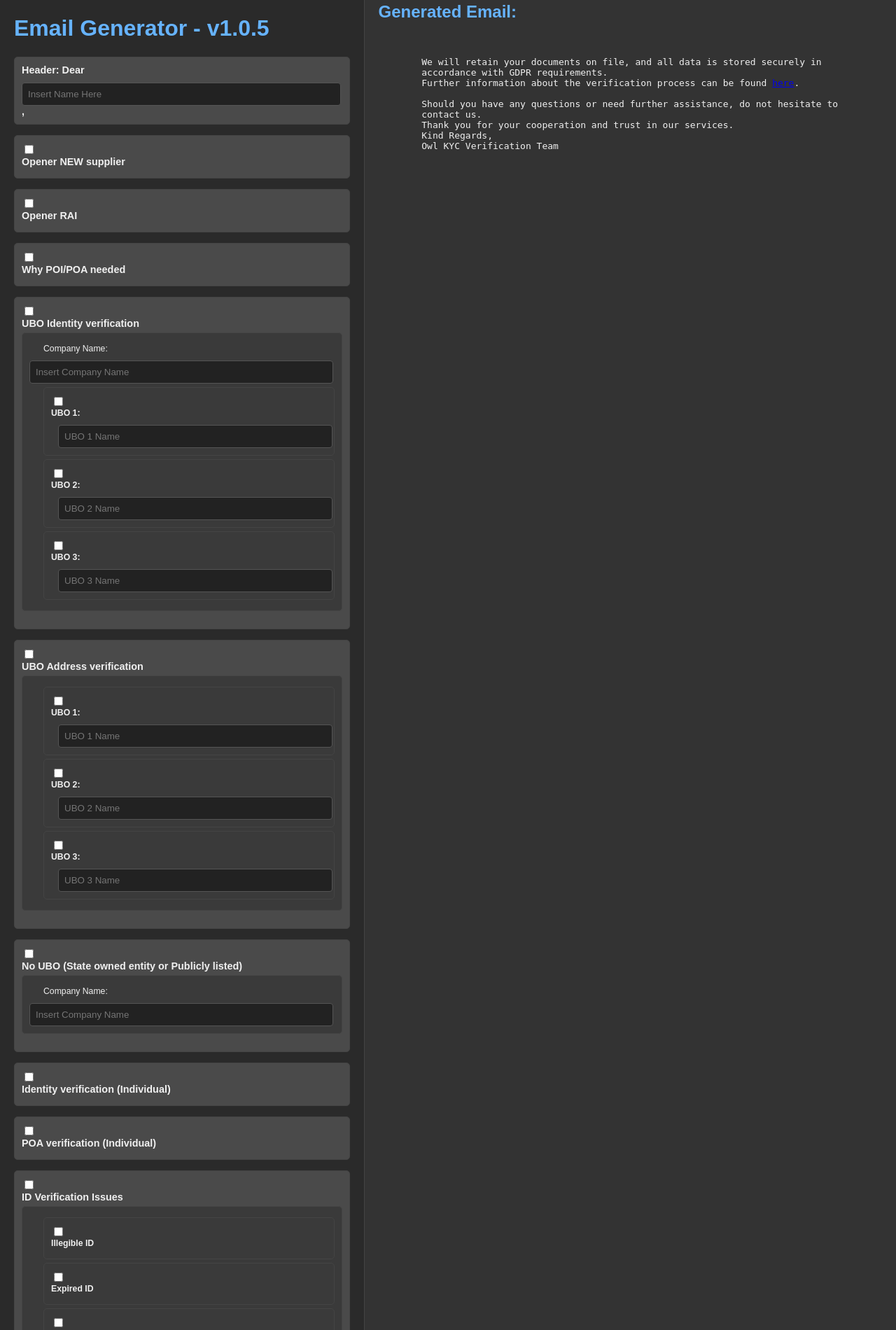
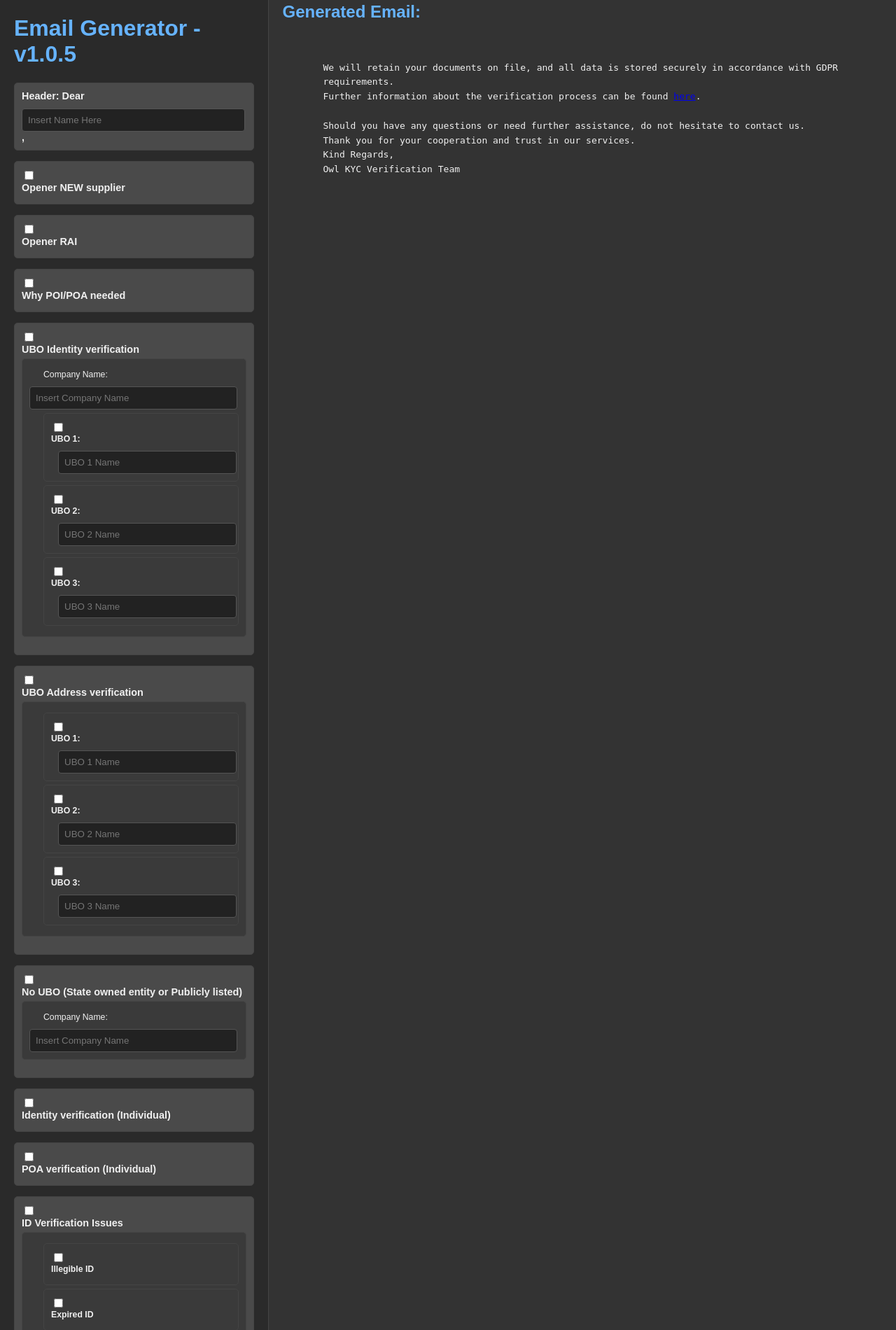
Before and after one commit to nturka/email-gen-final, a Flask app: page / in a window 1280 px wide. Shown: the part 37-1937 px from the top of the page at 70% size. Run offline with Flask 3, Linux system fonts and the light colour scheme; a user stored in the database is signed in.

Commit message:
Fix: Refined email preview text width and positioning (v1.0.5)

```diff
--- a/templates/main.html
+++ b/templates/main.html
@@ -3,8 +3,7 @@
     *** RENDER CACHE BUSTER: VERSION 1.0.5 ***
     This is a unique marker to force Render's CDN to refresh this file.
     If you see this comment, the latest main.html is being served.
-    Please verify the header: "Dear [Name],"
-    And multi-select functionality.
+    This version aims to fix the text width in the generated email preview.
     *****************************************
 -->
 <html lang="en">
@@ -33,7 +32,7 @@
 
         /* Styling for the right-hand email preview panel */
         .email-preview-panel {
-            flex: 1.5; /* Takes 1.5 parts of the available horizontal space, making it wider */
+            flex: 2.5; /* Increased from 1.5 to 2.5 to give more space to the email preview */
             padding: 20px;
             background-color: #333; /* Even lighter dark for preview */
             border-left: 1px solid #444; /* Separator line */
@@ -165,8 +164,8 @@
 
         /* Refined CSS for the generated email text block */
         .email-preview-panel pre {
-            max-width: 80ch; /* Limit width to ~80 characters for readability (ch unit is character width) */
-            width: 100%; /* Allows it to shrink on smaller screens */
+            max-width: 90%; /* Use percentage for more responsive width */
+            width: 100%; /* Ensure it takes full available width up to max-width */
             margin: 10px auto 0 auto; /* Top margin, then center horizontally */
             padding: 15px; /* Padding inside the text block */
             box-sizing: border-box; /* Include padding in width calculation */
@@ -174,6 +173,7 @@
             word-wrap: break-word; /* Break long words that don't fit */
             overflow-x: hidden; /* Hide horizontal scrollbar if it somehow appears */
             text-align: left; /* Ensure text aligns left within the block */
+            line-height: 1.6; /* Improve readability with more line spacing */
         }
     </style>
 </head>
```
